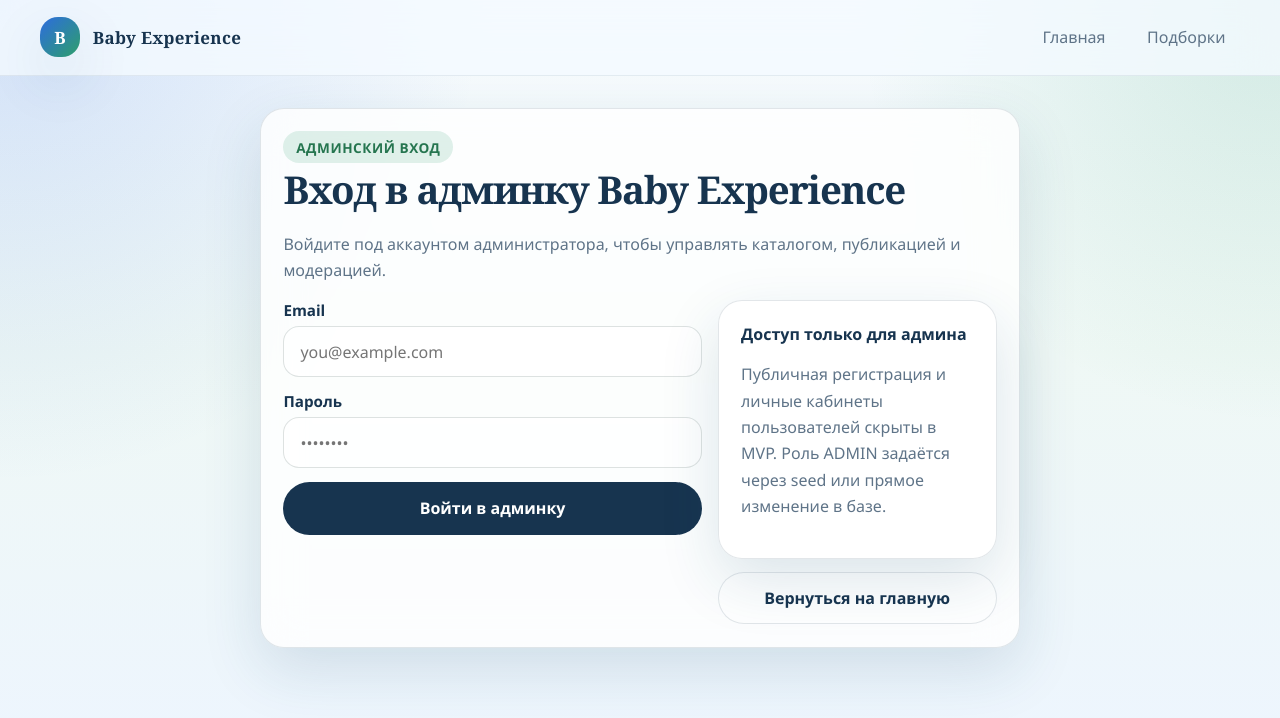
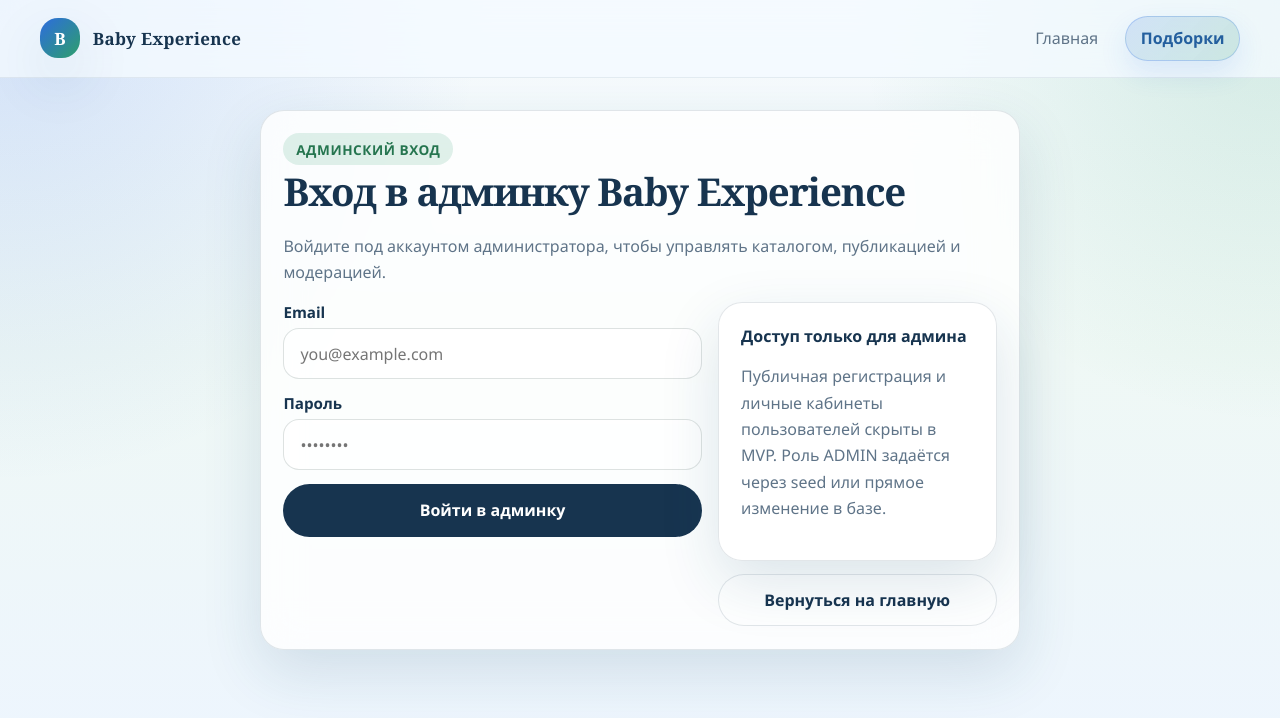
Before and after one commit to jvpogodina-byte/Baby-Experience, a Next.js app: page /login in a window 1280 px wide. Shown: the top 718 px of the page. Built offline with nearby package versions, Linux system fonts and the light colour scheme.

Commit message:
Highlight collections nav link

```diff
--- a/app/globals.css
+++ b/app/globals.css
@@ -127,6 +127,20 @@ select {
   background: rgba(45, 108, 223, 0.1);
   color: var(--text);
   transform: translateY(-1px);
+}
+
+.nav a.nav-link-primary {
+  border: 1px solid rgba(45, 108, 223, 0.24);
+  background: linear-gradient(135deg, rgba(45, 108, 223, 0.16), rgba(46, 159, 107, 0.18));
+  color: #245f9e;
+  font-weight: 900;
+  box-shadow: 0 12px 28px rgba(45, 108, 223, 0.12);
+}
+
+.nav a.nav-link-primary:hover {
+  background: linear-gradient(135deg, #2d6cdf, #2e9f6b);
+  color: white;
+  box-shadow: 0 16px 32px rgba(45, 108, 223, 0.22);
 }
 
 .nav-icon-link {
--- a/components/site-header.tsx
+++ b/components/site-header.tsx
@@ -2,7 +2,7 @@ import Link from "next/link";
 
 const links = [
   { href: "/", label: "Главная" },
-  { href: "/categories", label: "Подборки" }
+  { href: "/categories", label: "Подборки", isPrimary: true }
 ];
 
 export function SiteHeader() {
@@ -15,7 +15,7 @@ export function SiteHeader() {
         </Link>
         <nav className="nav" aria-label="Главная навигация">
           {links.map((link) => (
-            <Link key={link.href} href={link.href}>
+            <Link key={link.href} className={link.isPrimary ? "nav-link-primary" : undefined} href={link.href}>
               {link.label}
             </Link>
           ))}
```
